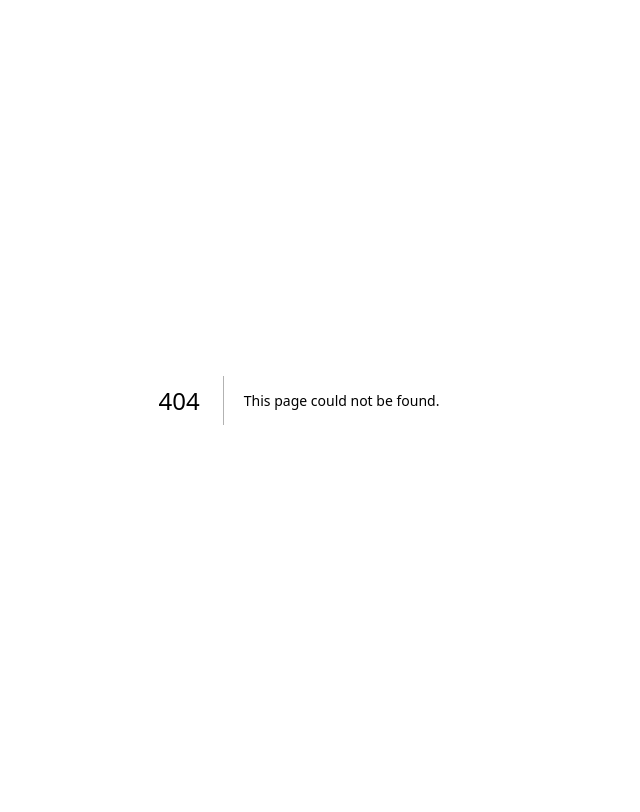
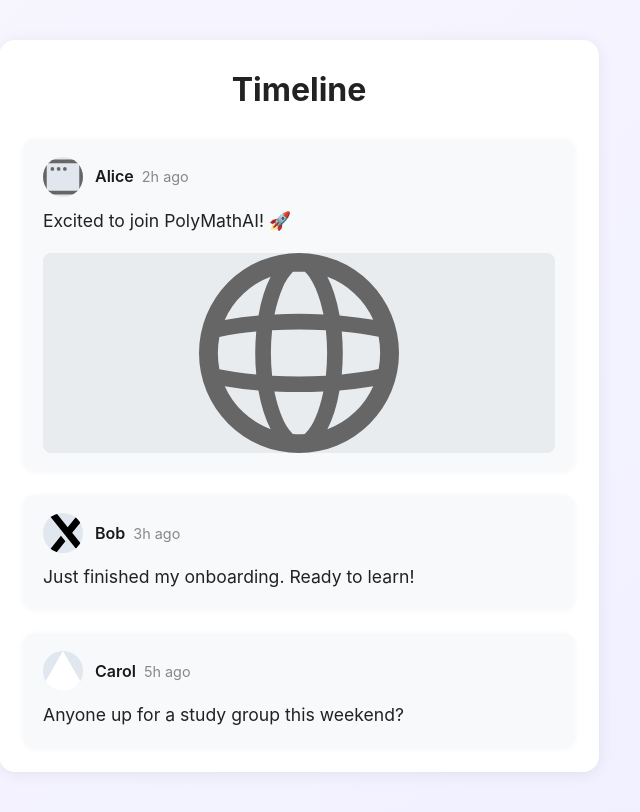
Before and after one commit to abishanB/PolyMathAI, a Next.js app: page /feed in a window 1280 px wide. Before the commit this address had no page. Shown: the whole page, without its empty margins (341-981 px from the left). Built offline with nearby package versions, Linux system fonts and the light colour scheme.

Commit message:
social feed page mockup

```diff
--- /dev/null
+++ b/src/app/feed/feed.module.css
@@ -0,0 +1,71 @@
+.feedContainer {
+    max-width: 600px;
+    margin: 40px auto;
+    padding: 24px;
+    background: #fff;
+    border-radius: 16px;
+    box-shadow: 0 2px 16px rgba(0, 0, 0, 0.07);
+}
+
+.title {
+    font-size: 2rem;
+    font-weight: 700;
+    margin-bottom: 24px;
+    color: #222;
+    text-align: center;
+}
+
+.feedList {
+    display: flex;
+    flex-direction: column;
+    gap: 24px;
+}
+
+.postCard {
+    background: #f8f9fa;
+    border-radius: 12px;
+    padding: 18px 20px;
+    box-shadow: 0 1px 6px rgba(0, 0, 0, 0.04);
+    display: flex;
+    flex-direction: column;
+    gap: 10px;
+}
+
+.postHeader {
+    display: flex;
+    align-items: center;
+    gap: 12px;
+}
+
+.avatar {
+    width: 40px;
+    height: 40px;
+    border-radius: 50%;
+    background: #e0e7ef;
+    object-fit: cover;
+}
+
+.user {
+    font-weight: 600;
+    color: #1a1a1a;
+    margin-right: 8px;
+}
+
+.time {
+    color: #888;
+    font-size: 0.9rem;
+}
+
+.content {
+    font-size: 1.1rem;
+    color: #222;
+}
+
+.postImage {
+    margin-top: 8px;
+    width: 100%;
+    max-height: 200px;
+    object-fit: contain;
+    border-radius: 8px;
+    background: #e9ecef;
+}
--- /dev/null
+++ b/src/app/feed/page.js
@@ -0,0 +1,52 @@
+import React from 'react';
+import styles from './feed.module.css';
+
+const posts = [
+    {
+        id: 1,
+        user: 'Alice',
+        avatar: '/window.svg',
+        time: '2h ago',
+        content: 'Excited to join PolyMathAI! 🚀',
+        image: '/globe.svg',
+    },
+    {
+        id: 2,
+        user: 'Bob',
+        avatar: '/next.svg',
+        time: '3h ago',
+        content: 'Just finished my onboarding. Ready to learn!',
+        image: '',
+    },
+    {
+        id: 3,
+        user: 'Carol',
+        avatar: '/vercel.svg',
+        time: '5h ago',
+        content: 'Anyone up for a study group this weekend?',
+        image: '',
+    },
+];
+
+export default function FeedPage() {
+    return (
+        <main className={styles.feedContainer}>
+            <h1 className={styles.title}>Timeline</h1>
+            <div className={styles.feedList}>
+                {posts.map(post => (
+                    <div key={post.id} className={styles.postCard}>
+                        <div className={styles.postHeader}>
+                            <img src={post.avatar} alt={post.user} className={styles.avatar} />
+                            <div>
+                                <span className={styles.user}>{post.user}</span>
+                                <span className={styles.time}>{post.time}</span>
+                            </div>
+                        </div>
+                        <div className={styles.content}>{post.content}</div>
+                        {post.image && <img src={post.image} alt="post" className={styles.postImage} />}
+                    </div>
+                ))}
+            </div>
+        </main>
+    );
+}
--- a/src/app/page.js
+++ b/src/app/page.js
@@ -1,10 +1,11 @@
 "use client"
 import "./globals.css"
 import { useRouter } from 'next/navigation'
+import Link from 'next/link';
 export default function Home() {
   const router = useRouter()
   const handleClick = () => {
-     router.push('/onboarding')
+    router.push('/onboarding')
   }
   return (
     <div>
@@ -22,6 +23,7 @@ export default function Home() {
               <a href="#" class="btn btn-primary">
                 Get Started
               </a>
+              <Link href="/feed" className="btn btn-outline">Feed</Link>
             </div>
           </div>
         </div>
```
Also changed, not shown: 1 other file (tests, documents, lock files or other folders).
